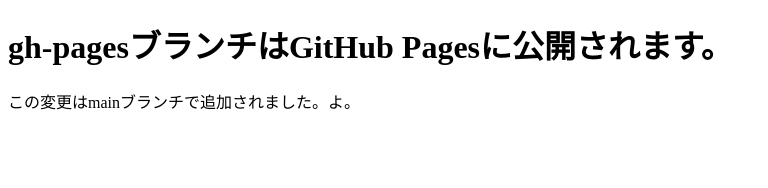
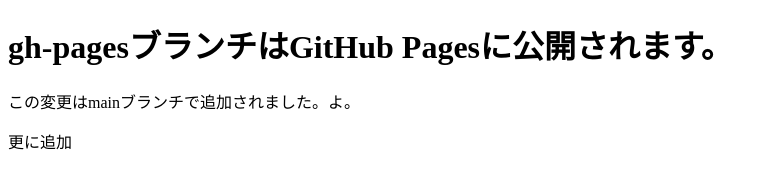
Before and after one commit to kouichi-san/git-study, a plain HTML site: page index.html in a window 1280 px wide. Shown: the whole page, without its empty margins (0-768 px from the left). Drawn offline with Linux system fonts and the light colour scheme.

Commit message:
更に追加

```diff
--- a/index.html
+++ b/index.html
@@ -8,5 +8,6 @@
 <body>
     <h1>gh-pagesブランチはGitHub Pagesに公開されます。</h1>
     <p>この変更はmainブランチで追加されました。よ。</p>
+    <p>更に追加</p>
 </body>
 </html>
```
